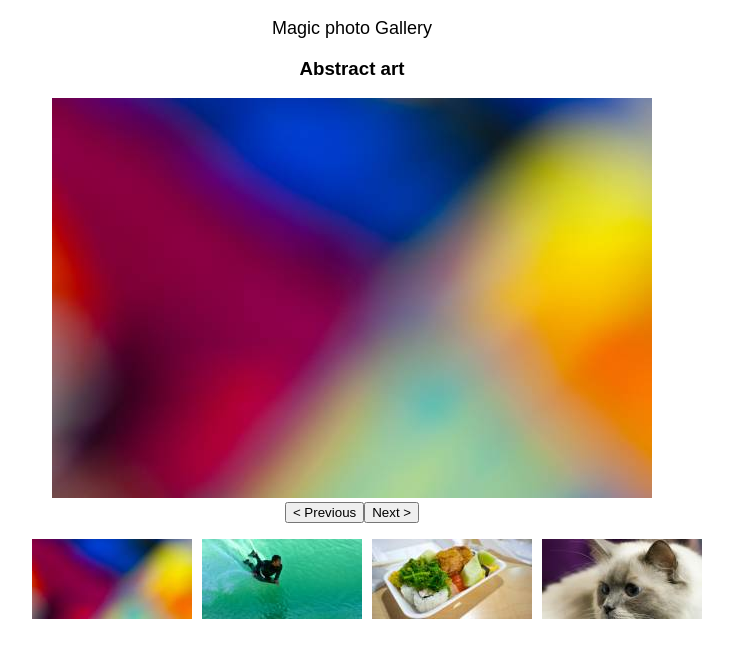
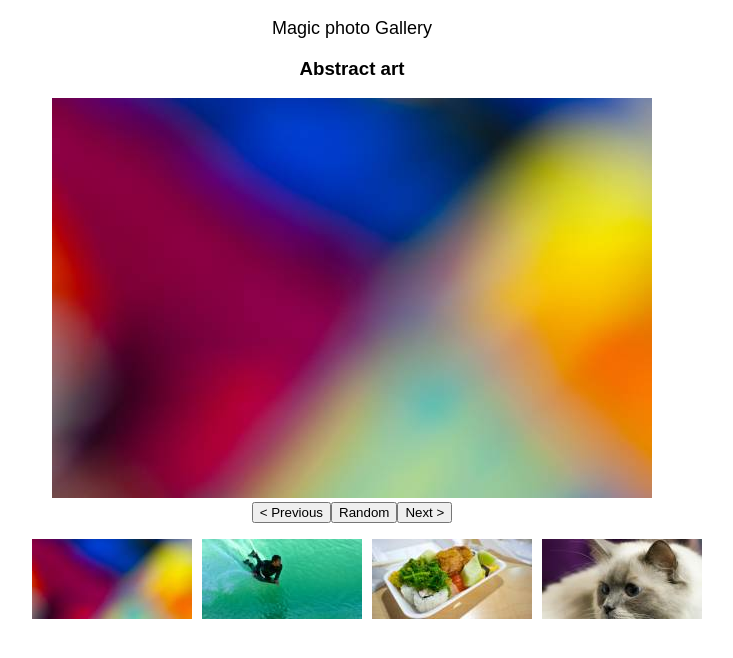
Before and after one commit to rkotze/magic-photo-gallery, a React (Create React App) app: page / in a window 1280 px wide. Shown: the top 658 px of the page, without its empty margins (288-1021 px from the left). Built offline with nearby package versions, Linux system fonts and the light colour scheme.

Commit message:
Add random photo index function and button.

```diff
--- a/src/gallery.js
+++ b/src/gallery.js
@@ -17,6 +17,10 @@ class Gallery extends Component {
 
   componentDidMount(){
     document.addEventListener('keydown', this.arrowKeyPress);
+  }
+
+  randomPhotoIndex(){
+    return Math.floor(Math.random() * this.props.photoList.length);
   }
 
   changePhoto = (photoIndex) => {
@@ -63,6 +67,9 @@ class Gallery extends Component {
             <Button onClick={this.changePhoto(selected - 1)}>
               &lt; Previous
             </Button>
+            <Button onClick={this.changePhoto(this.randomPhotoIndex())}>
+              Random
+            </Button>
             <Button onClick={this.changePhoto(selected + 1)}>
               Next &gt;
             </Button>
```
